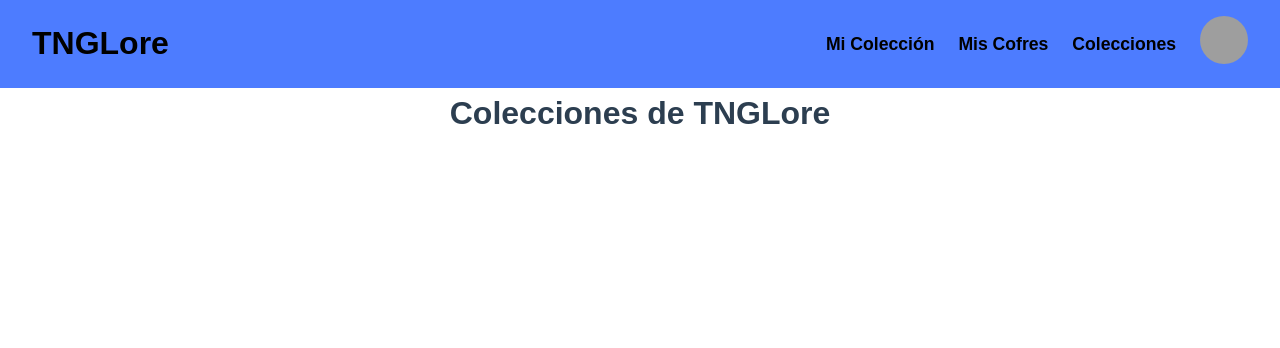
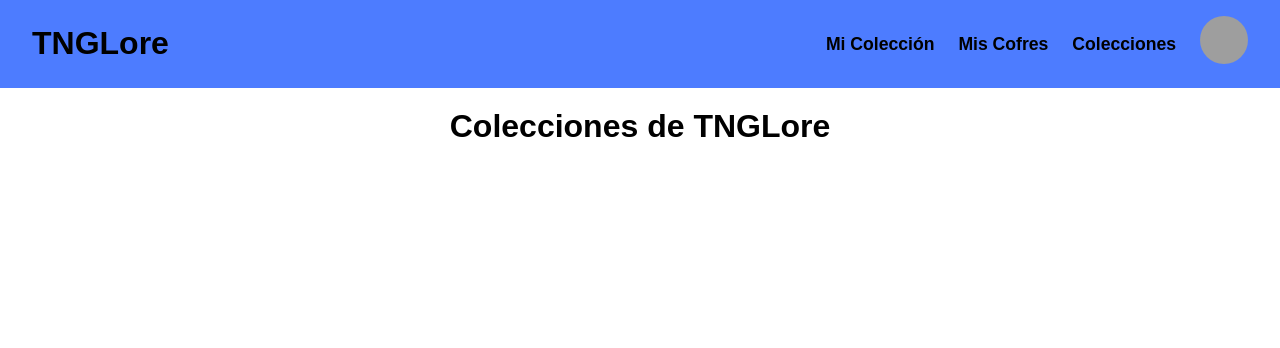
Before and after one commit to Joseleelsuper/TNGLore, a Flask app: page /colecciones in a window 1280 px wide. Shown: the top 348 px of the page. Run offline with Flask 3, Linux system fonts and the light colour scheme; the visitor is signed in with stand-in values (Sample User, id 1); data that the repository does not hold is empty; grey boxes are pictures that could not be loaded.

Commit message:
🛠️ chore: Deleted console.log

```diff
--- a/app/static/css/pages/colecciones.css
+++ b/app/static/css/pages/colecciones.css
@@ -191,13 +191,14 @@ body {
 }
 
 h1 {
-    color: #2c3e50;
+    color: #000;
     text-align: center;
-    margin-bottom: 2rem;
+    margin-bottom: 1rem;
+    margin-top: 0.8rem;
 }
 
 h2, h3 {
-    color: #2c3e50;
+    color: #000;
 }
 
 p {
--- a/app/static/js/pages/colecciones.js
+++ b/app/static/js/pages/colecciones.js
@@ -3,8 +3,6 @@ import {
     cargarCartas,
     crearElementoColeccion,
     crearElementoCarta,
-    abrirOverlayColeccion,
-    abrirOverlayCarta,
     cerrarOverlay
 } from '../utils/shared.js';
 
@@ -20,9 +18,6 @@ async function loadInitialData() {
     try {
         const colecciones = await cargarColecciones();
         const cartas = await cargarCartas();
-
-        console.log('Colecciones cargadas:', colecciones);
-        console.log('Cartas cargadas:', cartas);
 
         const contenedorColecciones = document.getElementById('contenedor-colecciones');
         contenedorColecciones.innerHTML = ''; // Limpiar el contenedor
--- a/app/static/js/utils/shared.js
+++ b/app/static/js/utils/shared.js
@@ -78,7 +78,6 @@ function crearElementoColeccion(coleccion) {
 }
 
 async function abrirOverlayCarta(carta) {
-    console.log('Carta recibida en abrirOverlayCarta:', carta);
     const overlay = document.getElementById('overlay');
     const overlayContent = document.querySelector('.overlay-content');
 
```
Also changed, not shown: app/static/js/pages/admin.js (+0 -19 lines).
